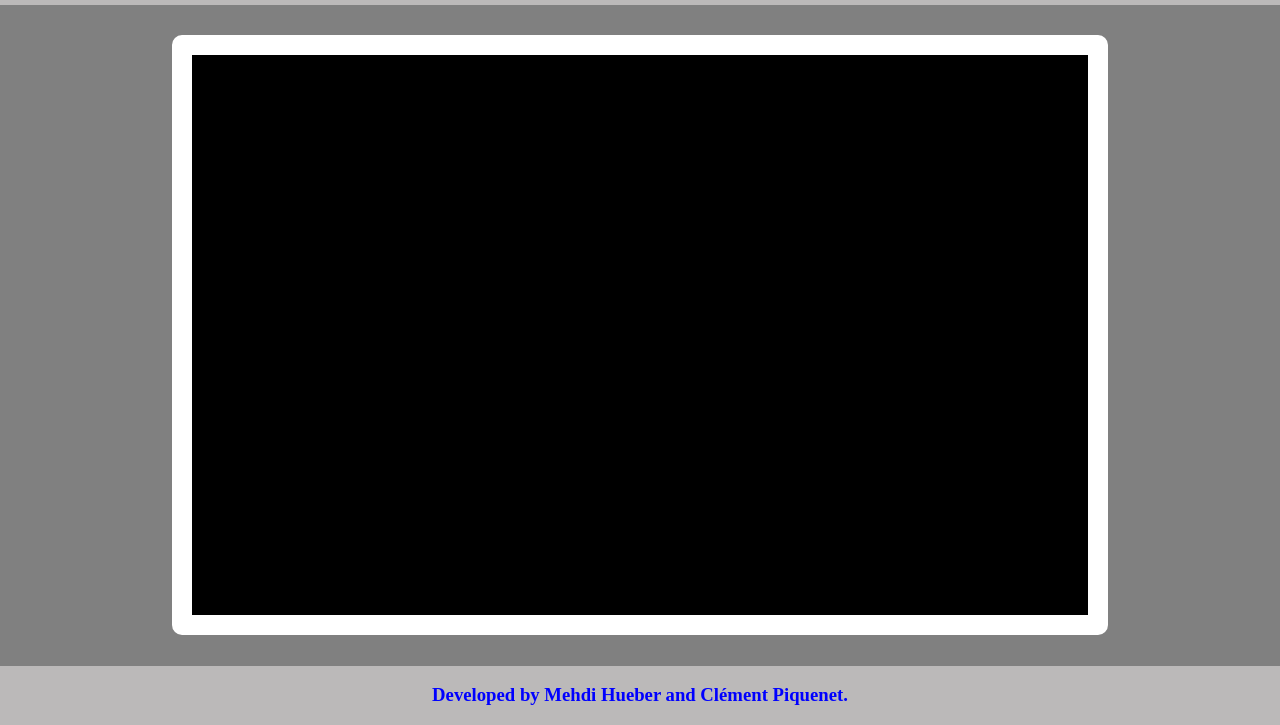
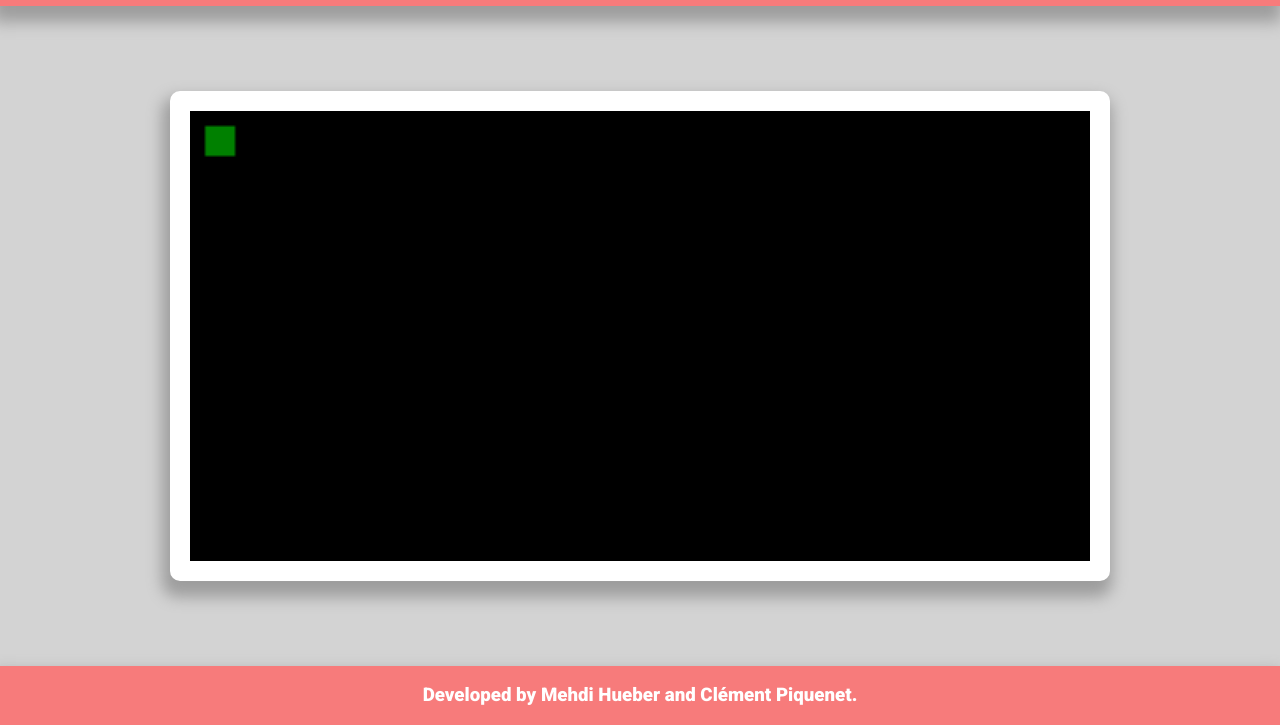
Before and after one commit to Clempiq/GameJamSnakeWCS, a plain HTML site: page index.html in a window 1280 px wide. Shown: the part 75-800 px from the top of the page. Drawn offline with Linux system fonts and the light colour scheme.

Commit message:
import function Snake()

```diff
--- a/index.html
+++ b/index.html
@@ -6,8 +6,10 @@
     <meta http-equiv="X-UA-Compatible" content="IE=edge">
     <meta name="viewport" content="width=device-width, initial-scale=1.0">
     <title>Game Jam Snake</title>
-    <script src="main.js"></script>
     <link rel="stylesheet" href="style.css">
+    <link rel="preconnect" href="https://fonts.googleapis.com">
+    <link rel="preconnect" href="https://fonts.gstatic.com" crossorigin>
+    <link href="https://fonts.googleapis.com/css2?family=Roboto:wght@100;400;900&display=swap" rel="stylesheet">
 </head>
 
 <body>
@@ -15,13 +17,12 @@
         <h1>Snake</h1>
     </header>
     <main>
-        <canvas class="canvas">
-
-        </canvas>
+        <canvas id="canvas"></canvas>
     </main>
     <footer>
         <h3>Developed by Mehdi Hueber and Clément Piquenet.</h3>
     </footer>
+    <script type="module" src="main.mjs"></script>
 </body>
 
 </html>
--- a/main.js
+++ b/main.mjs
@@ -1,10 +1,20 @@
-import { Apple } from './src/apple.mjs'
-import { Snake } from './src/snake.mjs'
-import { Canva } from './src/canva.mjs'
+// import { Apple } from './src/apple.mjs'
+import { Snake } from "./src/snake.mjs";
+// import { Canva } from './src/canva.mjs'
 
 /* Windows.onload */
 
 // Déclaration des constantes
+
+// function Snake() {
+
+
+//     for(let i = 0; i < Snake.length; i++){
+
+//     }
+// }
+
+Snake();
 
 // Création d'un fonction d'initialisation
 
--- a/src/snake.mjs
+++ b/src/snake.mjs
@@ -1,5 +1,23 @@
-// Fonction créatrice du Snake
+const blockSize = 10;
+let canvas = document.getElementById("canvas");
+let ctx = canvas.getContext("2d");
+
 
 export function Snake() {
 
+
+    ctx.fillStyle = "green";
+    ctx.fillRect(5, 5, blockSize, blockSize);
+
+    // Body
+
+    // Direction
+    // Mange une pomme
+    // Fonction Draw
+    // Fonction avance
+    // Fonction suppression de la derniere position
+    // Fonction de direction
+    // Fonction de collision
+    // Fonction de manger une pomme
+
 }
--- a/style.css
+++ b/style.css
@@ -6,7 +6,7 @@ html {
 body {
     margin: 0;
     padding: 0;
-    background-color: grey;
+    background-color: lightgrey;
     width: 100%;
     height: 100%;
     display: flex;
@@ -17,21 +17,28 @@ body {
 
 header,
 footer {
-    background-color: rgb(187, 185, 185);
-    color: blue;
+    background-color: #F77B7B;
+    color: white;
     text-align: center;
+    font-family: 'Roboto', sans-serif;
+    -webkit-box-shadow: -3px 11px 15px 5px #9D9D9D;
+    box-shadow: -3px 11px 15px 5px #9D9D9D;
 }
 
 main {
     display: flex;
     justify-content: center;
     align-items: center;
+    height: 100%;
+    width: 100%;
 }
 
-.canvas {
-    height: 70vh;
-    width: 70vw;
+#canvas {
     background-color: black;
     border: solid 20px white;
     border-radius: 10px;
+    -webkit-box-shadow: -3px 11px 15px 5px #9D9D9D;
+    box-shadow: -3px 11px 15px 5px #9D9D9D;
+    height: 450px;
+    width: 900px;
 }
```
